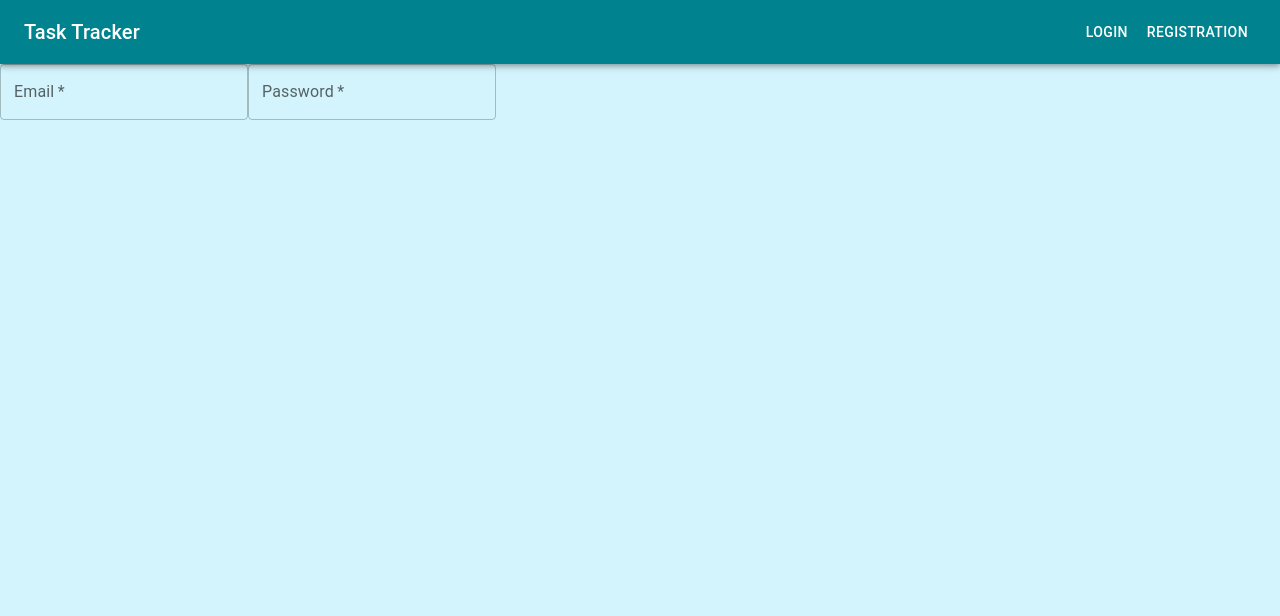
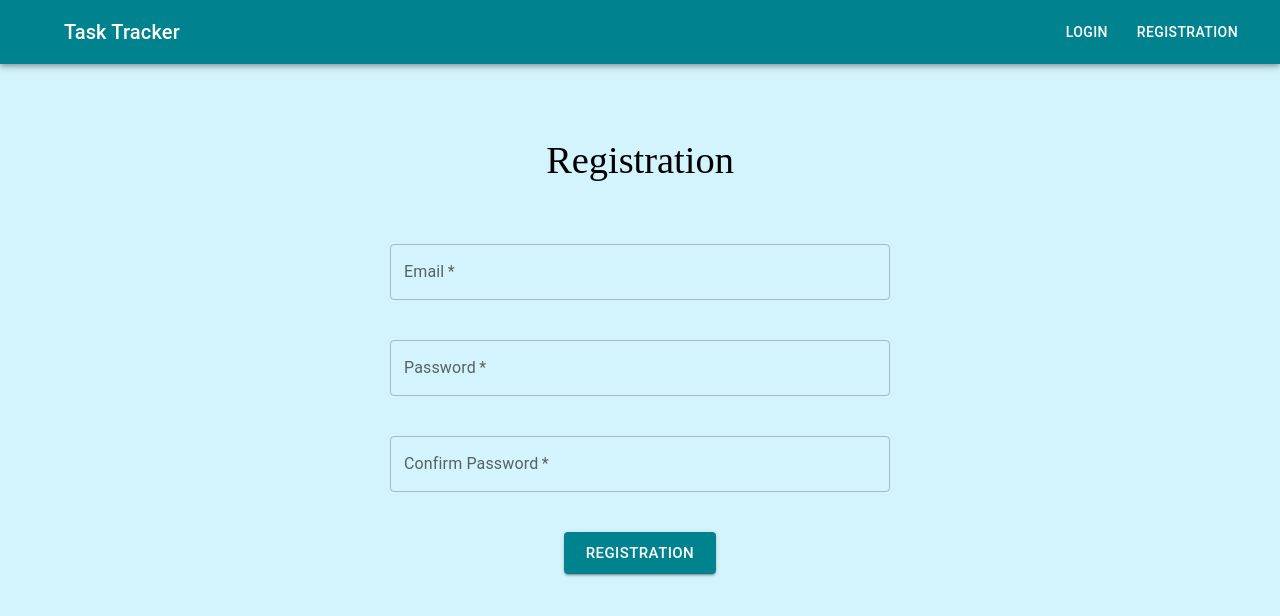
Before and after one commit to ArtemKhamzin/task-traker-react, a React (Create React App) app: page /registration in a window 1280 px wide. Shown: the top 616 px of the page. Built offline with nearby package versions, Linux system fonts and the light colour scheme.

Commit message:
add forms

```diff
--- a/src/components/Navbar.js
+++ b/src/components/Navbar.js
@@ -20,13 +20,13 @@ const Navbar = () => {
             <ThemeProvider theme={theme}>
             <AppBar position="static">
                 <Toolbar>
-                    <Typography variant="h6" component="div" sx={{ flexGrow: 1 }}>
+                    <Typography variant="h6" component="div" sx={{ flexGrow: 1, marginLeft: 5 }}>
                         Task Tracker
                     </Typography>
-                    <Link to={'/login'} style={{ textDecoration: 'none', color: 'inherit' }}>
+                    <Link to={'/login'} style={{ textDecoration: 'none', color: 'inherit', marginRight: 10 }}>
                         <Button color="inherit">Login</Button>
                     </Link>
-                    <Link to={'/registration'} style={{ textDecoration: 'none', color: 'inherit' }}>
+                    <Link to={'/registration'} style={{ textDecoration: 'none', color: 'inherit', marginRight: 10  }}>
                         <Button color="inherit">Registration</Button>
                     </Link>
                 </Toolbar>
--- a/src/pages/Login.js
+++ b/src/pages/Login.js
@@ -1,11 +1,49 @@
 import React from 'react';
-import {TextField} from "@mui/material";
+import {Button, createTheme, Grid, TextField, ThemeProvider, Typography} from "@mui/material";
+import { styled } from '@mui/material/styles';
+import {cyan, purple} from '@mui/material/colors';
+
+const theme = createTheme();
+
+theme.typography.h3 = {
+    fontSize: '1.2rem',
+    '@media (min-width:600px)': {
+        fontSize: '1.5rem',
+    },
+    [theme.breakpoints.up('md')]: {
+        fontSize: '2.4rem',
+    },
+};
+
+const ColorButton = styled(Button)(({ theme }) => ({
+    color: theme.palette.getContrastText(purple[500]),
+    backgroundColor: cyan[800],
+    '&:hover': {
+        backgroundColor: cyan[900],
+    },
+}));
 
 function Login() {
     return (
         <div className="App">
-            <TextField type="text" required id="login" label="Email" variant="outlined" />
-            <TextField type="password" required id="password" label="Password" variant="outlined" />
+            <Grid container spacing={5} direction="column" justifyContent="space-between" alignItems="center" marginTop="100px">
+                <Grid item>
+                    <div style={{position: 'absolute', left: '50%', top: '20%', transform: 'translate(-50%, -50%)'}}>
+                        <ThemeProvider theme={theme}>
+                            <Typography variant="h3" style={{color: 'black'}}>Login</Typography>
+                        </ThemeProvider>
+                    </div>
+                </Grid>
+                <Grid item>
+                    <TextField sx={{width: 500, maxWidth: '100%'}} type="text" required id="login" label="Email" variant="outlined" />
+                </Grid>
+                <Grid item>
+                    <TextField sx={{width: 500, maxWidth: '100%'}} type="password" required id="password" label="Password" variant="outlined" />
+                </Grid>
+                <Grid item>
+                    <ColorButton size="large" variant="contained">Login</ColorButton>
+                </Grid>
+            </Grid>
         </div>
     );
 };
--- a/src/pages/Registration.js
+++ b/src/pages/Registration.js
@@ -1,11 +1,52 @@
 import React from 'react';
-import {TextField} from "@mui/material";
+import {Button, createTheme, Grid, TextField, ThemeProvider, Typography} from "@mui/material";
+import {styled} from "@mui/material/styles";
+import {cyan, purple} from "@mui/material/colors";
+
+const theme = createTheme();
+
+theme.typography.h3 = {
+    fontSize: '1.2rem',
+    '@media (min-width:600px)': {
+        fontSize: '1.5rem',
+    },
+    [theme.breakpoints.up('md')]: {
+        fontSize: '2.4rem',
+    },
+};
+
+const ColorButton = styled(Button)(({ theme }) => ({
+    color: theme.palette.getContrastText(purple[500]),
+    backgroundColor: cyan[800],
+    '&:hover': {
+        backgroundColor: cyan[900],
+    },
+}));
 
 const Registration = () => {
     return (
-        <div>
-            <TextField type="text" required id="login" label="Email" variant="outlined" />
-            <TextField type="password" required id="password" label="Password" variant="outlined" />
+        <div className="App">
+            <Grid container spacing={5} direction="column" justifyContent="space-between" alignItems="center" marginTop="100px">
+                <Grid item>
+                    <div style={{position: 'absolute', left: '50%', top: '20%', transform: 'translate(-50%, -50%)'}}>
+                        <ThemeProvider theme={theme}>
+                            <Typography variant="h3" style={{color: 'black'}}>Registration</Typography>
+                        </ThemeProvider>
+                    </div>
+                </Grid>
+                <Grid item>
+                    <TextField sx={{width: 500, maxWidth: '100%'}} type="text" required id="login" label="Email" variant="outlined" />
+                </Grid>
+                <Grid item>
+                    <TextField sx={{width: 500, maxWidth: '100%'}} type="password" required id="password" label="Password" variant="outlined" />
+                </Grid>
+                <Grid item>
+                    <TextField sx={{width: 500, maxWidth: '100%'}} type="password" required id="confirmPassword" label="Confirm Password" variant="outlined" />
+                </Grid>
+                <Grid item>
+                    <ColorButton size="large" variant="contained">Registration</ColorButton>
+                </Grid>
+            </Grid>
         </div>
     );
 };
```
